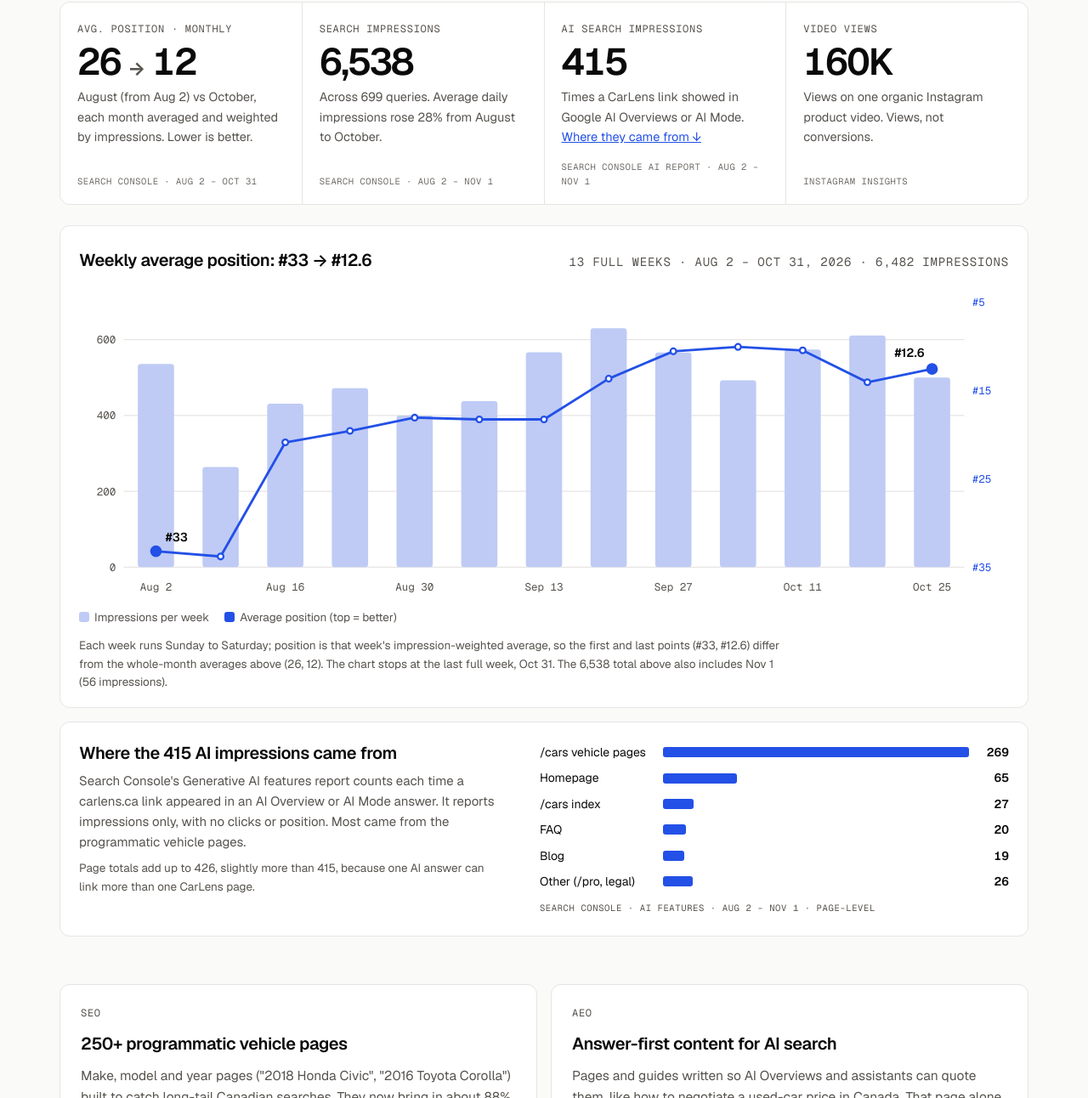
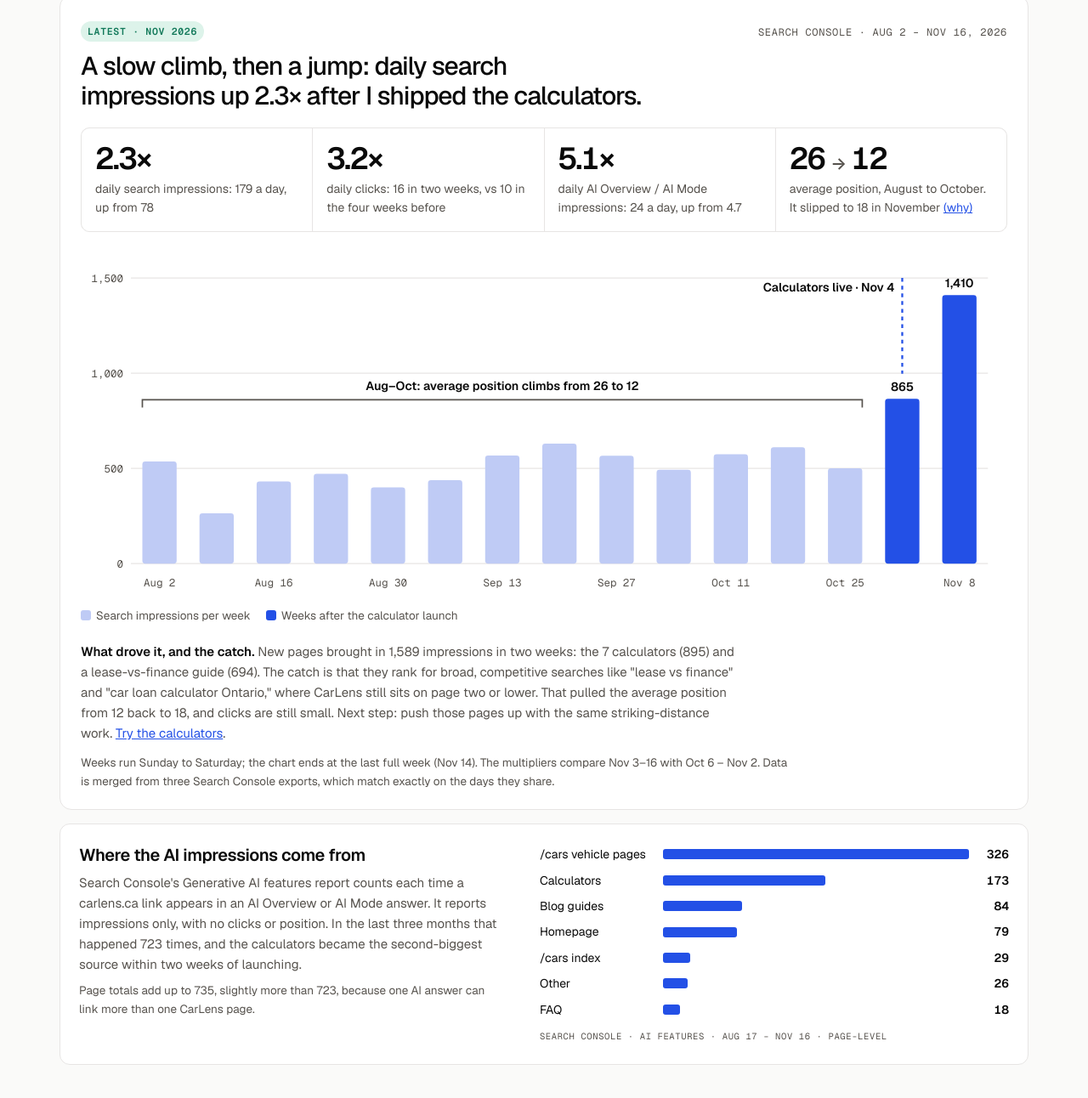
Before and after one commit to Bermmm/bberm.work, a plain HTML site: page index.html in a window 1280 px wide. Shown: the part 1508-2800 px from the top of the page at 85% size. Drawn offline with nearby package versions, Linux system fonts and the light colour scheme.

Commit message:
Add files via upload

```diff
--- a/index.html
+++ b/index.html
@@ -234,6 +234,30 @@ section { padding-block: 88px; border-top: 1px solid var(--line); }
 .ai-row b { font-weight: 600; text-align: right; font-variant-numeric: tabular-nums; }
 .ai-bars .src { margin-top: 4px; font-size: 10.5px; color: var(--muted); }
 
+.phase { margin-top: 72px; display: grid; gap: 10px; }
+.phase h3 { font-size: clamp(22px, 2.6vw, 30px); font-weight: 500; letter-spacing: -0.035em; line-height: 1.15; max-width: 24em; }
+.phase + .stats { margin-top: 24px; }
+#carlens .update { margin-top: 40px; }
+.news { display: inline-flex; align-items: center; gap: 10px; flex-wrap: wrap; margin-bottom: 22px; padding: 6px 14px 6px 6px; border: 1px solid var(--line); border-radius: 999px; background: var(--card); font-size: 14px; text-decoration: none; color: var(--ink); max-width: 100%; }
+.news:hover { border-color: var(--muted); }
+
+.growth { margin-top: 48px; background: var(--card); border: 1px solid var(--line); border-radius: 14px; padding: 28px 24px 22px; display: grid; gap: 20px; }
+.growth-head { display: flex; justify-content: space-between; align-items: flex-start; gap: 10px 24px; flex-wrap: wrap; }
+.growth-head h3 { font-size: clamp(22px, 2.6vw, 30px); font-weight: 500; letter-spacing: -0.035em; line-height: 1.15; margin-top: 12px; max-width: 22em; }
+.src-line { color: var(--muted); padding-top: 6px; }
+.growth-stats { display: grid; grid-template-columns: repeat(4, minmax(0, 1fr)); gap: 1px; background: var(--line); border: 1px solid var(--line); border-radius: 10px; overflow: hidden; }
+@media (max-width: 860px) { .growth-stats { grid-template-columns: repeat(2, minmax(0, 1fr)); } }
+.growth-stats div { background: var(--card); padding: 16px; display: grid; gap: 4px; align-content: start; min-width: 0; }
+.growth-stats b { font-size: clamp(28px, 3vw, 36px); font-weight: 600; letter-spacing: -0.045em; line-height: 1.1; font-variant-numeric: tabular-nums; }
+.growth-stats b small { font-size: .55em; color: var(--muted); }
+.growth-stats span { font-size: 14px; color: var(--muted); }
+.growth-stats a, .growth-note a { color: var(--blue); }
+.growth .chart-wrap svg { min-width: 600px; }
+.growth .legend { margin-top: -8px; }
+.growth-note { font-size: 15px; color: var(--muted); max-width: 52em; }
+.growth-note b { color: var(--ink); font-weight: 600; }
+.growth .chart-foot { margin-top: -8px; }
+
 /* Builds */
 .builds { display: grid; grid-template-columns: repeat(2, minmax(0, 1fr)); gap: 16px; }
 @media (max-width: 860px) { .builds { grid-template-columns: 1fr; } }
@@ -302,6 +326,7 @@ footer .wrap { display: flex; justify-content: space-between; gap: 12px; flex-wr
 <header class="hero">
   <div class="wrap">
     <div>
+      <a class="news" href="#update"><span class="pill pass">New</span>CarLens daily search impressions up 2.3× since the calculator launch <span aria-hidden="true">→</span></a>
       <div class="eyebrow mono"><b>Growth marketer</b><span>AI automation</span><span>SEO / AEO</span><span>Waterloo, ON</span></div>
       <h1>I build the product. Then I go <em>get it users.</em></h1>
       <p class="lede">I'm Brayden. I launched <strong>CarLens.ca</strong> on my own, ran every part of its funnel, and built the tools behind it with Claude Code: programmatic pages, a calculator suite and an open-source SEO tool. I'm looking for a growth or AI automation role where I own the campaigns and the systems behind them.</p>
@@ -364,37 +389,44 @@ footer .wrap { display: flex; justify-content: space-between; gap: 12px; flex-wr
       </div>
     </div>
 
-    <div class="stats">
-      <div class="stat"><span class="k mono">Avg. position · monthly</span><span class="v">26 <small>→</small> 12</span><span class="d">August (from Aug 2) vs October, each month averaged and weighted by impressions. Lower is better.</span><span class="src">Search Console · Aug 2 – Oct 31</span></div>
-      <div class="stat"><span class="k mono">Search impressions</span><span class="v">6,538</span><span class="d">Across 699 queries. Average daily impressions rose 28% from August to October.</span><span class="src">Search Console · Aug 2 – Nov 1</span></div>
-      <div class="stat"><span class="k mono">AI search impressions</span><span class="v">415</span><span class="d">Times a CarLens link showed in Google AI Overviews or AI Mode. <a href="#ai-sources">Where they came from ↓</a></span><span class="src">Search Console AI report · Aug 2 – Nov 1</span></div>
-      <div class="stat"><span class="k mono">Video views</span><span class="v">160K</span><span class="d">Views on one organic Instagram product video. Views, not conversions.</span><span class="src">Instagram insights</span></div>
-    </div>
+    <div class="growth" id="update">
+      <div class="growth-head">
+        <div>
+          <span class="pill pass">Latest · Nov 2026</span>
+          <h3>A slow climb, then a jump: daily search impressions up 2.3× after I shipped the calculators.</h3>
+        </div>
+        <span class="mono src-line">Search Console · Aug 2 – Nov 16, 2026</span>
+      </div>
 
-    <div class="chart-card">
-      <header>
-        <h3>Weekly average position: #33 → #12.6</h3>
-        <span class="note mono">13 full weeks · Aug 2 – Oct 31, 2026 · 6,482 impressions</span>
-      </header>
-      <div class="chart-wrap" id="chart" role="img" aria-label="Weekly Google Search data for carlens.ca. Average position improved from 33 in the first week of August to about 12 by late October, while weekly impressions rose from about 260 to 630 at peak."></div>
-      <div class="legend"><span><i style="background:var(--chart-bar)"></i>Impressions per week</span><span><i style="background:var(--blue)"></i>Average position (top = better)</span></div>
-      <p class="chart-foot">Each week runs Sunday to Saturday; position is that week's impression-weighted average, so the first and last points (#33, #12.6) differ from the whole-month averages above (26, 12). The chart stops at the last full week, Oct 31. The 6,538 total above also includes Nov 1 (56 impressions).</p>
+      <div class="growth-stats">
+        <div><b>2.3×</b><span>daily search impressions: 179 a day, up from 78</span></div>
+        <div><b>3.2×</b><span>daily clicks: 16 in two weeks, vs 10 in the four weeks before</span></div>
+        <div><b>5.1×</b><span>daily AI Overview / AI Mode impressions: 24 a day, up from 4.7</span></div>
+        <div><b>26 <small>→</small> 12</b><span>average position, August to October. It slipped to 18 in November <a href="#growth-note">(why)</a></span></div>
+      </div>
+
+      <div class="chart-wrap" id="chart" role="img" aria-label="Weekly Google search impressions for carlens.ca, Aug 2 to Nov 14, 2026. Between about 260 and 630 a week from August to October while average position improved from 26 to 12, then 865 in the week of Nov 1 and 1,410 in the week of Nov 8, after the calculators launched on Nov 4."></div>
+      <div class="legend"><span><i style="background:var(--chart-bar)"></i>Search impressions per week</span><span><i style="background:var(--blue)"></i>Weeks after the calculator launch</span></div>
+
+      <p class="growth-note" id="growth-note"><b>What drove it, and the catch.</b> New pages brought in 1,589 impressions in two weeks: the 7 calculators (895) and a lease-vs-finance guide (694). The catch is that they rank for broad, competitive searches like "lease vs finance" and "car loan calculator Ontario," where CarLens still sits on page two or lower. That pulled the average position from 12 back to 18, and clicks are still small. Next step: push those pages up with the same striking-distance work. <a href="https://carlens.ca/tools" target="_blank" rel="noopener">Try the calculators</a>.</p>
+      <p class="chart-foot">Weeks run Sunday to Saturday; the chart ends at the last full week (Nov 14). The multipliers compare Nov 3–16 with Oct 6 – Nov 2. Data is merged from three Search Console exports, which match exactly on the days they share.</p>
     </div>
 
     <div class="ai-src" id="ai-sources">
       <div>
-        <h3>Where the 415 AI impressions came from</h3>
-        <p>Search Console's Generative AI features report counts each time a carlens.ca link appeared in an AI Overview or AI Mode answer. It reports impressions only, with no clicks or position. Most came from the programmatic vehicle pages.</p>
-        <p class="small">Page totals add up to 426, slightly more than 415, because one AI answer can link more than one CarLens page.</p>
+        <h3>Where the AI impressions come from</h3>
+        <p>Search Console's Generative AI features report counts each time a carlens.ca link appears in an AI Overview or AI Mode answer. It reports impressions only, with no clicks or position. In the last three months that happened 723 times, and the calculators became the second-biggest source within two weeks of launching.</p>
+        <p class="small">Page totals add up to 735, slightly more than 723, because one AI answer can link more than one CarLens page.</p>
       </div>
-      <div class="ai-bars" role="img" aria-label="AI impressions by page type: vehicle pages 269, homepage 65, /cars index 27, FAQ 20, blog 19, other 26.">
-        <div class="ai-row"><span>/cars vehicle pages</span><i style="--w:100%"></i><b>269</b></div>
-        <div class="ai-row"><span>Homepage</span><i style="--w:24.2%"></i><b>65</b></div>
-        <div class="ai-row"><span>/cars index</span><i style="--w:10%"></i><b>27</b></div>
-        <div class="ai-row"><span>FAQ</span><i style="--w:7.4%"></i><b>20</b></div>
-        <div class="ai-row"><span>Blog</span><i style="--w:7.1%"></i><b>19</b></div>
-        <div class="ai-row"><span>Other (/pro, legal)</span><i style="--w:9.7%"></i><b>26</b></div>
-        <span class="src mono">Search Console · AI features · Aug 2 – Nov 1 · page-level</span>
+      <div class="ai-bars" role="img" aria-label="AI impressions by page type, Aug 17 to Nov 16: vehicle pages 326, calculators 173, blog guides 84, homepage 79, /cars index 29, other 26, FAQ 18.">
+        <div class="ai-row"><span>/cars vehicle pages</span><i style="--w:100%"></i><b>326</b></div>
+        <div class="ai-row"><span>Calculators</span><i style="--w:53.1%"></i><b>173</b></div>
+        <div class="ai-row"><span>Blog guides</span><i style="--w:25.8%"></i><b>84</b></div>
+        <div class="ai-row"><span>Homepage</span><i style="--w:24.2%"></i><b>79</b></div>
+        <div class="ai-row"><span>/cars index</span><i style="--w:8.9%"></i><b>29</b></div>
+        <div class="ai-row"><span>Other</span><i style="--w:8%"></i><b>26</b></div>
+        <div class="ai-row"><span>FAQ</span><i style="--w:5.5%"></i><b>18</b></div>
+        <span class="src mono">Search Console · AI features · Aug 17 – Nov 16 · page-level</span>
       </div>
     </div>
 
@@ -421,34 +453,13 @@ footer .wrap { display: flex; justify-content: space-between; gap: 12px; flex-wr
       </article>
     </div>
 
-    <div class="update" id="update">
-      <div class="update-head">
-        <div>
-          <span class="pill pass">Update · Nov 2026</span>
-          <h3>Two weeks after the calculators launched, daily search traffic more than doubled.</h3>
-        </div>
-        <span class="mono" style="color:var(--muted)">Search Console · Nov 3–16 vs Oct 6 – Nov 2</span>
-      </div>
-      <div class="update-stats">
-        <div><b>2.3×</b><span>daily search impressions: 179 a day, up from 78</span></div>
-        <div><b>3.2×</b><span>daily clicks: 16 clicks in 14 days, vs 10 in the 28 days before</span></div>
-        <div><b>5.1×</b><span>daily AI Overview / AI Mode impressions: 24 a day, up from 4.7</span></div>
-        <div><b>1,589</b><span>impressions on new pages: the 7 calculators (895) and a lease-vs-finance guide (694)</span></div>
-      </div>
-      <div class="mini-chart">
-        <div class="chart-wrap" id="update-chart" role="img" aria-label="Daily search impressions for carlens.ca from Oct 6 to Nov 16, 2026. Around 50 to 115 a day through October, then 136 on Nov 5 rising to a peak of 276 on Nov 8 after the calculators launched on Nov 4, and 245 on Nov 16."></div>
-        <div class="legend"><span><i style="background:var(--chart-bar)"></i>Search impressions per day</span><span><i style="background:var(--blue)"></i>Calculators live (Nov 4)</span></div>
-      </div>
-      <p><b>The honest part:</b> average position got worse, from 12 to 18. The new pages rank for broad, competitive searches like "lease vs finance" and "car loan calculator Ontario," where CarLens still sits on page two or lower. More impressions at lower positions pull the average down. Clicks are still small. The next step is the same striking-distance work: push these pages up. <a href="https://carlens.ca/tools" target="_blank" rel="noopener">Try the calculators</a>.</p>
-    </div>
-
     <div class="known" id="known">
       <div>
         <span class="pill flag">Known issues</span>
         <h3>What hasn't worked yet</h3>
       </div>
       <ul>
-        <li><b>Impressions, not clicks.</b> 41 clicks in 3 months. Most pages rank around position 10 to 15, the bottom of page one and top of page two, where almost nobody clicks. The next step is pushing the best pages into the top 5.</li>
+        <li><b>Impressions, not clicks.</b> 53 clicks from 8,286 impressions in the last 3 months. Most pages rank around position 10 to 20, the bottom of page one and page two, where almost nobody clicks. The next step is pushing the best pages into the top 5.</li>
         <li><b>The brand name is taken.</b> A pro soccer player is also named Carlens, so branded search is crowded. I stopped fighting for the name and went after long-tail queries instead.</li>
         <li><b>Signups aren't habits.</b> People sign up and don't come back for a second scan. Buying a used car is a once-every-few-years job, which is why I'm now looking at dealer-side uses for the same engine.</li>
       </ul>
@@ -626,68 +637,38 @@ footer .wrap { display: flex; justify-content: space-between; gap: 12px; flex-wr
 
 <script>
 (function () {
-  // Weekly Search Console data for carlens.ca, Aug 2 – Oct 31 2026: [week start, impressions, clicks, impression-weighted avg position]
-  var weeks = [["Aug 2",536,3,33.2],["Aug 9",264,1,33.8],["Aug 16",431,2,20.9],["Aug 23",472,7,19.6],["Aug 30",400,4,18.1],["Sep 6",438,2,18.3],["Sep 13",567,2,18.3],["Sep 20",630,6,13.7],["Sep 27",566,3,10.6],["Oct 4",493,4,10.1],["Oct 11",574,2,10.5],["Oct 18",611,2,14.1],["Oct 25",500,3,12.6]];
   var ns = "http://www.w3.org/2000/svg";
-  var W = 960, H = 330, L = 46, R = 46, T = 22, B = 34;
-  var iw = W - L - R, ih = H - T - B;
-  var n = weeks.length, step = iw / n, bw = step * 0.56;
-  var impMax = 700, posMin = 5, posMax = 35;
   function el(tag, attrs, text) { var e = document.createElementNS(ns, tag); for (var k in attrs) e.setAttribute(k, attrs[k]); if (text != null) e.textContent = text; return e; }
-  var svg = el("svg", { viewBox: "0 0 " + W + " " + H, "aria-hidden": "true" });
-  var yImp = function (v) { return T + ih - (v / impMax) * ih; };
-  var yPos = function (p) { return T + ((p - posMin) / (posMax - posMin)) * ih; };
-  // grid + left axis (impressions)
-  [0, 200, 400, 600].forEach(function (v) {
-    svg.appendChild(el("line", { x1: L, x2: W - R, y1: yImp(v), y2: yImp(v), stroke: "var(--line)", "stroke-width": 1, fill: "none" }));
-    svg.appendChild(el("text", { x: L - 8, y: yImp(v) + 4, "text-anchor": "end" }, v));
-  });
-  // right axis (position, inverted so better = higher)
-  [5, 15, 25, 35].forEach(function (p) {
-    svg.appendChild(el("text", { x: W - R + 8, y: yPos(p) + 4, "text-anchor": "start", style: "fill:var(--blue)" }, "#" + p));
-  });
-  // bars
-  weeks.forEach(function (w, i) {
-    var x = L + i * step + (step - bw) / 2;
-    svg.appendChild(el("rect", { x: x, y: yImp(w[1]), width: bw, height: T + ih - yImp(w[1]), rx: 3, fill: "var(--chart-bar)" }));
-    if (i % 2 === 0) svg.appendChild(el("text", { x: L + i * step + step / 2, y: H - 10, "text-anchor": "middle" }, w[0]));
-  });
-  // position line
-  var pts = weeks.map(function (w, i) { return [L + i * step + step / 2, yPos(w[3])]; });
-  svg.appendChild(el("polyline", { points: pts.map(function (p) { return p.join(","); }).join(" "), fill: "none", stroke: "var(--blue)", "stroke-width": 2.5, "stroke-linejoin": "round", "stroke-linecap": "round" }));
-  pts.forEach(function (p, i) {
-    var end = i === 0 || i === pts.length - 1;
-    svg.appendChild(el("circle", { cx: p[0], cy: p[1], r: end ? 5 : 3, fill: end ? "var(--blue)" : "var(--card)", stroke: "var(--blue)", "stroke-width": 2 }));
-  });
-  var f = pts[0], l = pts[pts.length - 1];
-  svg.appendChild(el("text", { x: f[0] + 10, y: f[1] - 10, class: "lbl" }, "#33"));
-  svg.appendChild(el("text", { x: l[0] - 8, y: l[1] - 12, "text-anchor": "end", class: "lbl" }, "#12.6"));
-  document.getElementById("chart").appendChild(svg);
-  var cw = document.getElementById("chart"); cw.scrollLeft = cw.scrollWidth;
 
-  // Daily impressions, Oct 6 – Nov 16 2026 (Search Console). Calculators launched Nov 4.
-  var days = [["Oct 6",72],["Oct 7",75],["Oct 8",62],["Oct 9",71],["Oct 10",73],["Oct 11",53],["Oct 12",91],["Oct 13",70],["Oct 14",81],["Oct 15",95],["Oct 16",96],["Oct 17",88],["Oct 18",67],["Oct 19",86],["Oct 20",77],["Oct 21",116],["Oct 22",107],["Oct 23",85],["Oct 24",73],["Oct 25",66],["Oct 26",77],["Oct 27",99],["Oct 28",58],["Oct 29",71],["Oct 30",67],["Oct 31",62],["Nov 1",56],["Nov 2",78],["Nov 3",107],["Nov 4",83],["Nov 5",136],["Nov 6",204],["Nov 7",201],["Nov 8",276],["Nov 9",227],["Nov 10",188],["Nov 11",203],["Nov 12",169],["Nov 13",181],["Nov 14",166],["Nov 15",125],["Nov 16",245]];
+  // Weekly Search Console impressions for carlens.ca, Sunday–Saturday weeks, Aug 2 – Nov 14 2026: [week start, impressions, clicks]
+  var weeks = [["Aug 2",536,3],["Aug 9",264,1],["Aug 16",431,2],["Aug 23",472,7],["Aug 30",400,4],["Sep 6",438,2],["Sep 13",567,2],["Sep 20",630,6],["Sep 27",566,3],["Oct 4",493,4],["Oct 11",574,2],["Oct 18",611,2],["Oct 25",500,3],["Nov 1",865,7],["Nov 8",1410,7]];
+  var LAUNCH = 13; // week of Nov 1; calculators went live Wed Nov 4
   (function () {
-    var W2 = 960, H2 = 220, L2 = 40, R2 = 16, T2 = 18, B2 = 30, iw2 = W2 - L2 - R2, ih2 = H2 - T2 - B2;
-    var n2 = days.length, st = iw2 / n2, bw2 = st * 0.62, max2 = 300;
-    var y2 = function (v) { return T2 + ih2 - (v / max2) * ih2; };
-    var sv = el("svg", { viewBox: "0 0 " + W2 + " " + H2, "aria-hidden": "true" });
-    [0, 100, 200, 300].forEach(function (v) {
-      sv.appendChild(el("line", { x1: L2, x2: W2 - R2, y1: y2(v), y2: y2(v), stroke: "var(--line)", "stroke-width": 1, fill: "none" }));
-      sv.appendChild(el("text", { x: L2 - 8, y: y2(v) + 4, "text-anchor": "end" }, v));
+    var W = 960, H = 360, L = 52, R = 20, T = 30, B = 34, iw = W - L - R, ih = H - T - B;
+    var n = weeks.length, step = iw / n, bw = step * 0.6, max = 1500;
+    var y = function (v) { return T + ih - (v / max) * ih; };
+    var svg = el("svg", { viewBox: "0 0 " + W + " " + H, "aria-hidden": "true" });
+    [0, 500, 1000, 1500].forEach(function (v) {
+      svg.appendChild(el("line", { x1: L, x2: W - R, y1: y(v), y2: y(v), stroke: "var(--line)", "stroke-width": 1, fill: "none" }));
+      svg.appendChild(el("text", { x: L - 8, y: y(v) + 4, "text-anchor": "end" }, v.toLocaleString("en-CA")));
     });
-    days.forEach(function (d, i) {
-      var x = L2 + i * st + (st - bw2) / 2;
-      sv.appendChild(el("rect", { x: x, y: y2(d[1]), width: bw2, height: T2 + ih2 - y2(d[1]), rx: 2, fill: "var(--chart-bar)" }));
-      if (d[0] === "Oct 6" || d[0] === "Oct 20" || d[0] === "Nov 1" || d[0] === "Nov 16") sv.appendChild(el("text", { x: L2 + i * st + st / 2, y: H2 - 8, "text-anchor": "middle" }, d[0]));
+    weeks.forEach(function (w, i) {
+      var x = L + i * step + (step - bw) / 2, after = i >= LAUNCH;
+      svg.appendChild(el("rect", { x: x, y: y(w[1]), width: bw, height: T + ih - y(w[1]), rx: 3, fill: after ? "var(--blue)" : "var(--chart-bar)" }));
+      if (after) svg.appendChild(el("text", { x: x + bw / 2, y: y(w[1]) - 8, "text-anchor": "middle", class: "lbl" }, w[1].toLocaleString("en-CA")));
+      if (i % 2 === 0 || i === n - 1) svg.appendChild(el("text", { x: L + i * step + step / 2, y: H - 10, "text-anchor": "middle" }, w[0]));
     });
-    var li = 29, lx = L2 + li * st + st / 2;
-    sv.appendChild(el("line", { x1: lx, x2: lx, y1: T2 - 4, y2: T2 + ih2, stroke: "var(--blue)", "stroke-width": 2, "stroke-dasharray": "4 4", fill: "none" }));
-    sv.appendChild(el("text", { x: lx - 8, y: T2 + 8, "text-anchor": "end", class: "lbl" }, "Calculators live"));
-    var pk = 33;
-    sv.appendChild(el("text", { x: L2 + pk * st + st / 2, y: y2(276) - 6, "text-anchor": "middle", class: "lbl" }, "276"));
-    document.getElementById("update-chart").appendChild(sv);
-    var uw = document.getElementById("update-chart"); uw.scrollLeft = uw.scrollWidth;
+    // bracket over Aug–Oct
+    var bx0 = L + step * 0.2, bx1 = L + LAUNCH * step - step * 0.2, by = y(860);
+    svg.appendChild(el("path", { d: "M" + bx0 + " " + (by + 8) + " V" + by + " H" + bx1 + " V" + (by + 8), fill: "none", stroke: "var(--muted)", "stroke-width": 1.5 }));
+    svg.appendChild(el("text", { x: (bx0 + bx1) / 2, y: by - 10, "text-anchor": "middle", class: "lbl" }, "Aug–Oct: average position climbs from 26 to 12"));
+    // launch marker (Wed Nov 4 = 3.5 days into the week)
+    var lx = L + (LAUNCH + 3.5 / 7) * step;
+    svg.appendChild(el("line", { x1: lx, x2: lx, y1: y(1500), y2: y(weeks[LAUNCH][1]) - 26, stroke: "var(--blue)", "stroke-width": 2, "stroke-dasharray": "4 4", fill: "none" }));
+    svg.appendChild(el("text", { x: lx - 8, y: y(1500) + 14, "text-anchor": "end", class: "lbl" }, "Calculators live · Nov 4"));
+    var wrap = document.getElementById("chart");
+    wrap.appendChild(svg);
+    wrap.scrollLeft = wrap.scrollWidth;
   })();
 
   // re-run the scan
```
